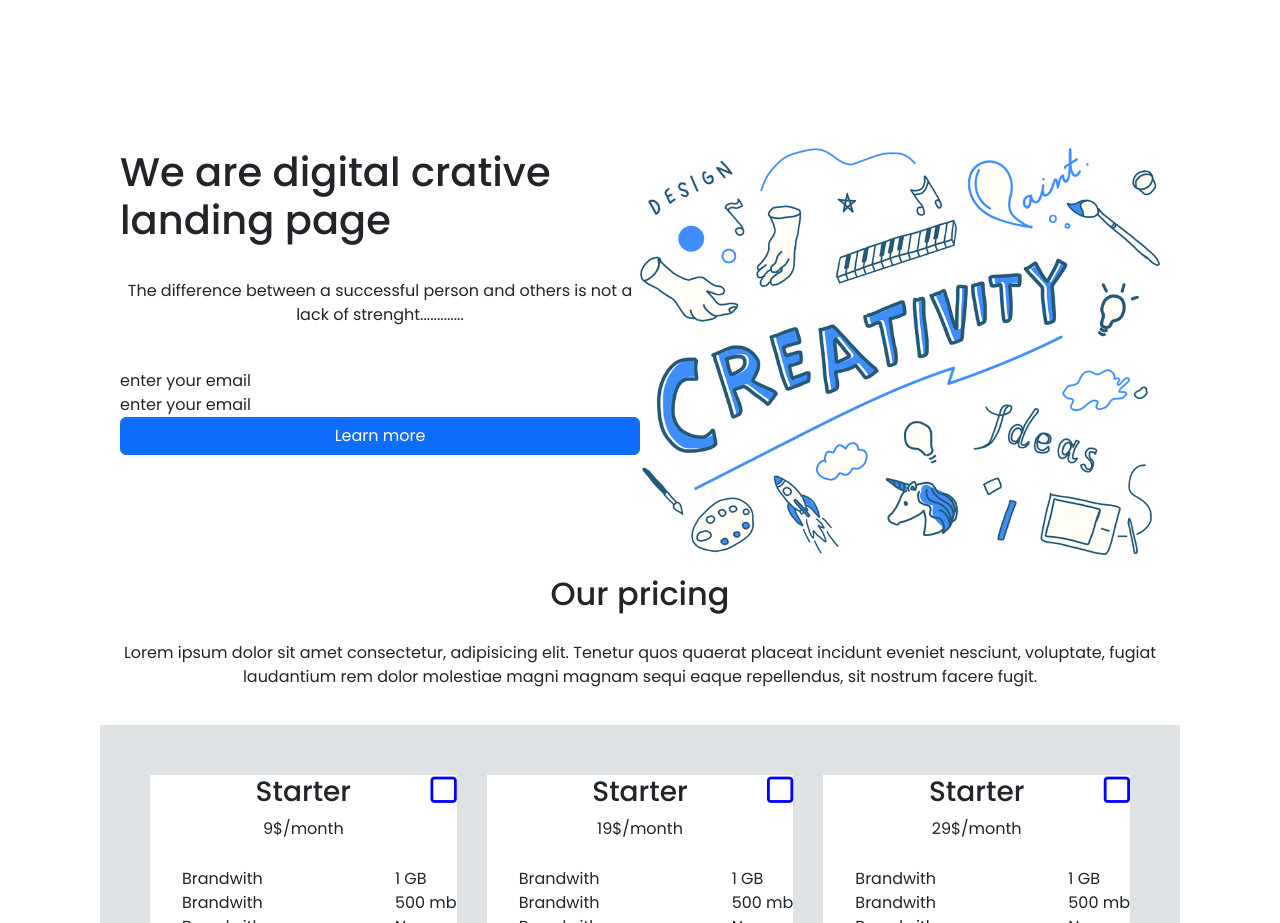
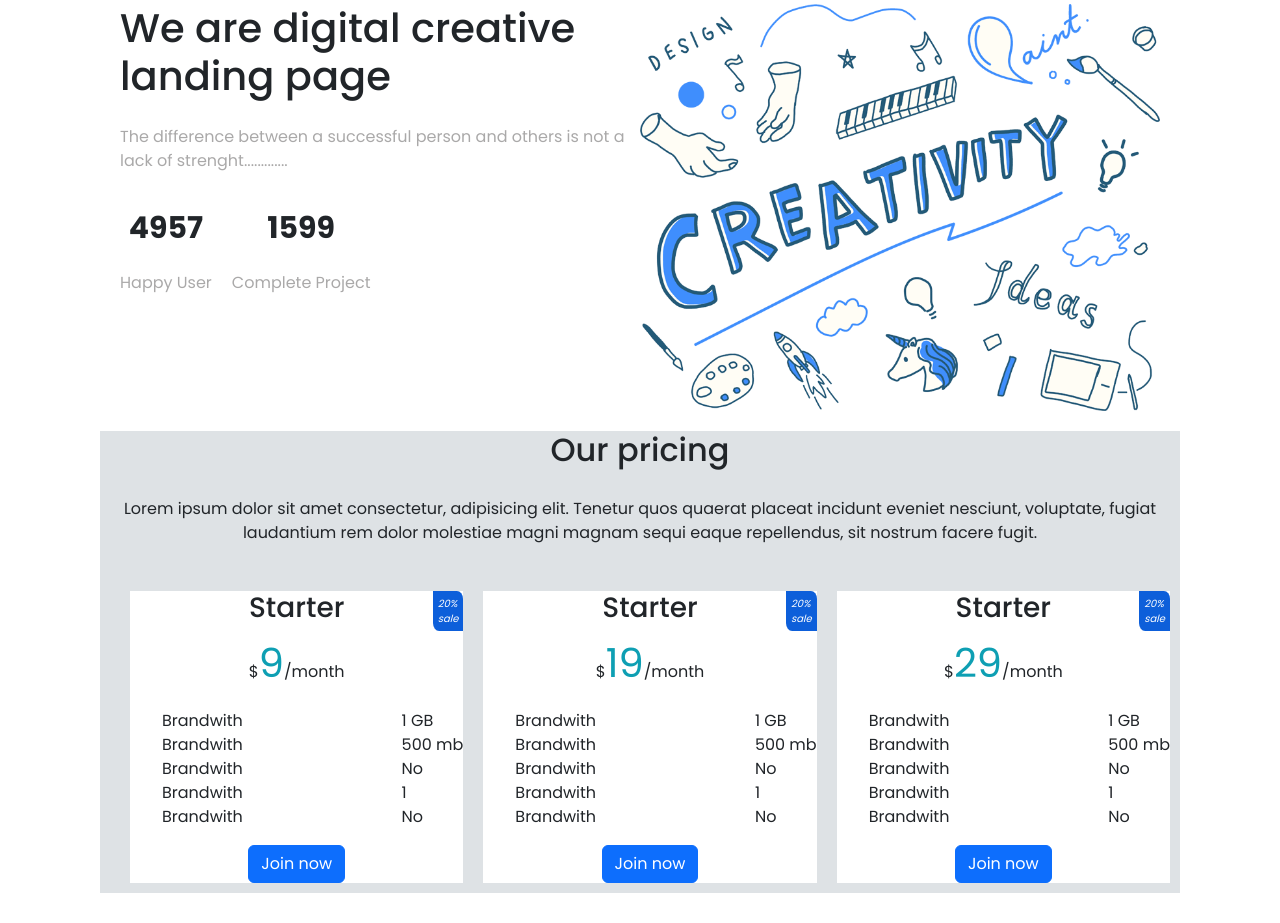
Before and after one commit to manhame/landing-page, a plain HTML site: page index.html in a window 1280 px wide. Shown: the part 4036-4959 px from the top of the page. Drawn offline with nearby package versions, Linux system fonts and the light colour scheme.

Commit message:
Ajouts d'effets et mises en forme diverses CSS

```diff
--- a/css/style.css
+++ b/css/style.css
@@ -241,27 +241,31 @@ figcaption{
 }
 .logosclients{
     width: 100%;
-    padding: 50px;
+    /* padding: 50px; */
     display: flex;
     gap: 50px;
     justify-content: center;
 }
-#clients img:hover{ /*ne fonctionne pas ?*/
-    filter: sepia(1);
+.logosclients img:hover{ /*bien tester différents style car certains ne se voient pas*/
+    opacity: 100;
     transition: 1s;
 }
 
 .logosclients img{
     width: 100px;
     height: 100px;
+    opacity:30%;
 }
 
 .parallax h2{
     padding: 50px;
     text-align: center;
+    color: white;
+    font-weight: bold;;
 }
 .parallax p{
     text-align: center;
+    color: white;
 }
 .parallax button{
     padding: 30px;
@@ -269,32 +273,39 @@ figcaption{
     justify-content: center;
     align-items: center;
     background-color: transparent;
+    color: white;
+    border-color: white;
+
+
 }
 .parallax {
     background-image: url('img/parallax.png');
+  filter: brightness(30%);
     height: 100vh;
     background-attachment: fixed;
     background-position: center;
     background-repeat: no-repeat;
     background-size: cover;
-  }
 
-  #blog {
+}
+
+#blog {
     padding: 50px;
     display: flex;
     width: 100%;
-    gap: 30px;
-
+    gap: 25px;
 }
-
-  .posts {
+.post-header i{
+    display: none;
+    color: white;
+}
+.post-header:hover i{
+    display: block;
+}
+.posts {
     display: flex;
     flex-direction: column;
     width: 100%;
-   /* border-radius: 10px;*/
-   /* overflow: hidden;*/
-    /*box-shadow: rgba(50, 50, 93, 0.25) 0px 30px 60px -12px, rgba(0, 0, 0, 0.3) 0px 18px 36px -18px;*/
-    /*transition: 0.5s;*/
 }
 
 .post-header:hover  {
@@ -304,24 +315,18 @@ figcaption{
 }
 
 .post-header {
-    padding: 20px 0px 0px 15px;
     gap: 10px;
     display: flex;
     flex-direction: column;
     width: 100%;
     height: 300px;
-    color: white;
-    /*background-image: radial-gradient(rgb(139, 195, 245), #1294b8);*/
-    /*transition: 0.5s;*/
-    /*overflow: hidden;*/
-   /* background-attachment: fixed;*/
     background-position: center;
     background-repeat: no-repeat;
     background-size: cover;
 }
 
 .post-text {
-    padding: 30px;
+    padding: 20px;
     justify-content: left;
     align-items: flex-start;
 }
@@ -330,10 +335,12 @@ figcaption{
     color:black;
     margin-bottom: 10px;
     font-weight: 700;
+    text-align: left;
 }
 .post-text p {
     font-size: 14px;
     color:black;
+    text-align: left;
 }
 #pricing{
    padding: 100px 100px;
@@ -341,12 +348,37 @@ figcaption{
 #pricing_details{
     display: flex;
     flex-direction: column;
+    width: 100%;
     gap: 20px;
+    background-color: rgb(222, 226, 229);
 }
 #pricing_details h2,p {
     text-align: center;
 }
-
+.stats{
+    display: flex;
+    gap: 20px;
+}
+#stat1{
+    display: flex;
+    flex-direction: column;
+    gap: 20px;
+    align-items: center;
+}
+#stat2{
+    display: flex;
+    flex-direction: column;
+    gap: 20px;
+    align-items: center;
+}
+#creativity span{
+    font-weight: bold;
+    font-size: 30px;
+}
+#creativity p{
+    color: rgb(170, 169, 169);
+    text-align: left;
+}
 #creativity {
     display: flex;
     width: 100%;
@@ -359,15 +391,14 @@ figcaption{
     width: 100%;
     justify-content: space-between;
 }
-#creativity form{
-    display: flex;
-    flex-direction: column;
+#pricing_details{
+    width: 100%;
 }
 .pricing_table{
     display: flex;
-    padding: 50px 50px;
-    gap: 30px;
-    background-color: rgb(222, 226, 229);
+    gap: 20px;
+    padding: 10px 10px 10px 30px;
+
 }
 .offer{
     display: flex;
@@ -375,7 +406,7 @@ figcaption{
     width: 100%;
     align-items: center;
     background-color:white;
-    gap: 10px;
+
 }
 #head-offer{
     width: 100%;
@@ -385,21 +416,31 @@ figcaption{
 #head-offer h3{
     text-align: center;
 }
-.square {
+#head_offer p{
+    color: rgb(14, 159, 179);
+}
+.offer i {
     display: flex;
-    color:blue;
-    font-size: 30px;
+    color: white;
+    font-size: 10px;
     position: absolute;
     top: 0;
     right: 0;
     transition: 1s;
     opacity: 100;
+    background-color: rgb(13, 95, 218);
+    border-radius: 0% 20% 0% 20%;
+    padding: 5px;
 }
+
+.offer span {
+    color: rgb(14, 159, 179);
+    font-size: 40px;
+}
+
 #creativity ul{
     display: flex;
     flex-direction: column;
-    /*align-items: flex-start;*/
-
 }
 li{
     display: flex;
@@ -427,9 +468,3 @@ footer pre{
     text-align: center;
 
 }
-/*#btn-back-to-top {
-    position: fixed;
-    bottom: 20px;
-    right: 20px;
-    display: block;
-    }*/
--- a/index.html
+++ b/index.html
@@ -165,7 +165,7 @@
     <div class="parallax" style ="background-image : url(img/parallax.png);">
         <h2>Let's get started with Kucra</h2>
         <p>Get started with...........</p>
-        <button><input type="submit" value="Get started"></button>
+        <button><a>Get started</a></button>
     </div>
 
     <div id="blog">
@@ -177,7 +177,6 @@
             <div class="post-text">
                 <h3>Doing a cross country road trip</h3>
                 <p>We craft digital, graphic and dimensional thinking to create category leading brand.</p>
-                <br>
                 <p style="color: blue;font-weight: bold;">read more</p>
             </div>
         </div>
@@ -188,8 +187,7 @@
             </div>
             <div class="post-text">
                 <h3>New exhibition at our Museum</h3>
-                <p>Even the all-powerting Pointing has no control about the blind almost unorthographic.
-                </p>
+                <p>Even the all-powerting Pointing has no control about the blind almost unorthographic.</p>
                 <p style="color: blue;font-weight: bold;">read more</p>
             </div>
         </div>
@@ -200,8 +198,7 @@
             </div>
             <div class="post-text">
                 <h3>Design your apps in your own way</h3>
-                <p>Pithyful a rethoric question ran over her cheek, then she continued her way.
-                </p>
+                <p>Pithyful a rethoric question ran over her cheek, then she continued her way.</p>
                 <p style="color: blue;font-weight: bold;">read more</p>
             </div>
         </div>
@@ -210,13 +207,18 @@
     <div id=pricing>
         <div id="creativity">
             <main>
-                <h1>We are digital crative landing page</h1>
+                <h1>We are digital creative landing page</h1>
                 <p>The difference between a successful person and others is not a lack of strenght.............</p>
-                <form action="" method="POST">
-                    <label for="enter">enter your email</label>
-                    <label for="enter">enter your email</label>
-                    <button type="button" class="btn btn-primary btn-rounded" data-mdb-ripple-init>Learn more</button>
-                </form>
+                <div class="stats">
+                    <div id="stat1">
+                        <span>4957</span>
+                        <p>Happy User</p>
+                    </div>
+                    <div id="stat2">
+                        <span>1599</span>
+                        <p>Complete Project</p>
+                    </div>
+                </div>
             </main>
             <aside><img src="img/creativity.png"></aside>
         </div>
@@ -230,11 +232,9 @@
             <div class="pricing_table">
                 <div class="offer">
                     <div id="head-offer">
-                        <div class="square">
-                            <i class="fa-regular fa-square"></i>
-                        </div>
+                        <i>20% <br>sale</i>
                         <h3>Starter</h3>
-                        <p>9$/month</p>
+                        <p>$<span>9</span>/month</p>
                     </div>
 
                     <div class="lists">
@@ -257,11 +257,9 @@
                 </div>
                 <div class="offer">
                     <div id="head-offer">
-                        <div class="square">
-                            <i class="fa-regular fa-square"></i>
-                        </div>
+                        <i>20% <br>sale</i>
                         <h3>Starter</h3>
-                        <p>19$/month</p>
+                        <p>$<span>19</span>/month</p>
                     </div>
                     <div class="lists">
                         <ul>
@@ -283,11 +281,9 @@
                 </div>
                 <div class="offer">
                     <div id="head-offer">
-                        <div class="square">
-                            <i class="fa-regular fa-square"></i>
-                        </div>
+                        <i>20% <br>sale</i>
                         <h3>Starter</h3>
-                        <p>29$/month</p>
+                        <p>$<span>29</span>/month</p>
                     </div>
                     <div class="lists">
                         <ul>
@@ -320,7 +316,7 @@
         </div>
         <pre>Terms & condition  /   Privacy Policy  /   Contact us</pre>
         <br>
-        <p>2022 copyright Kucra - Landing page template by</p>
+        <p>2022 © Kucra - Landing page template by</p>
 
     </footer>
 
```
